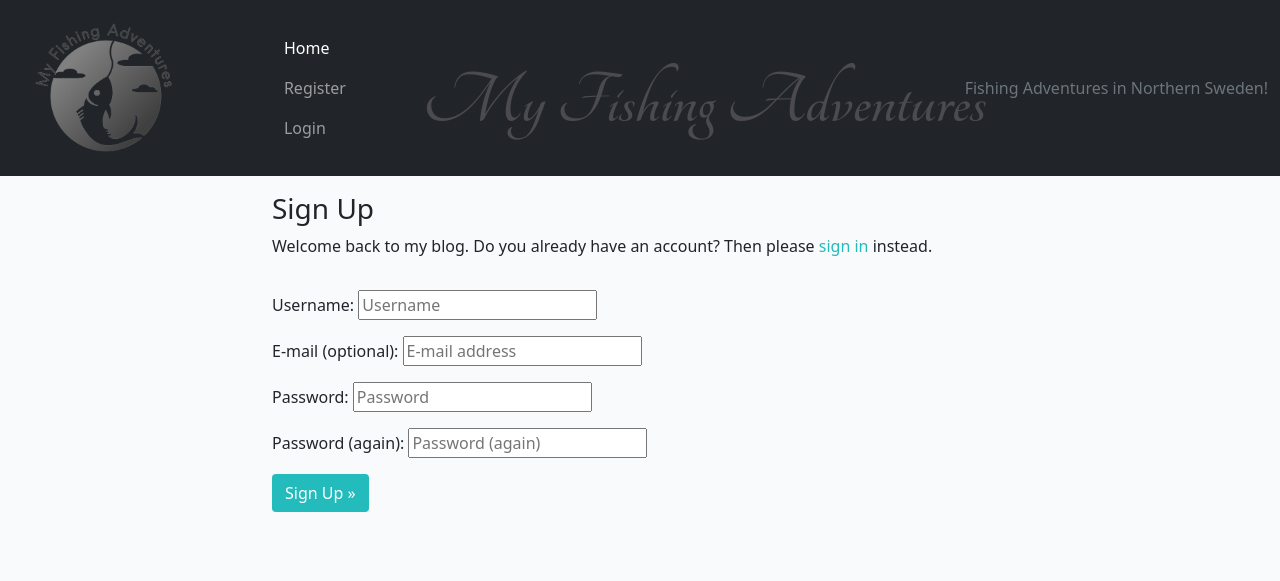
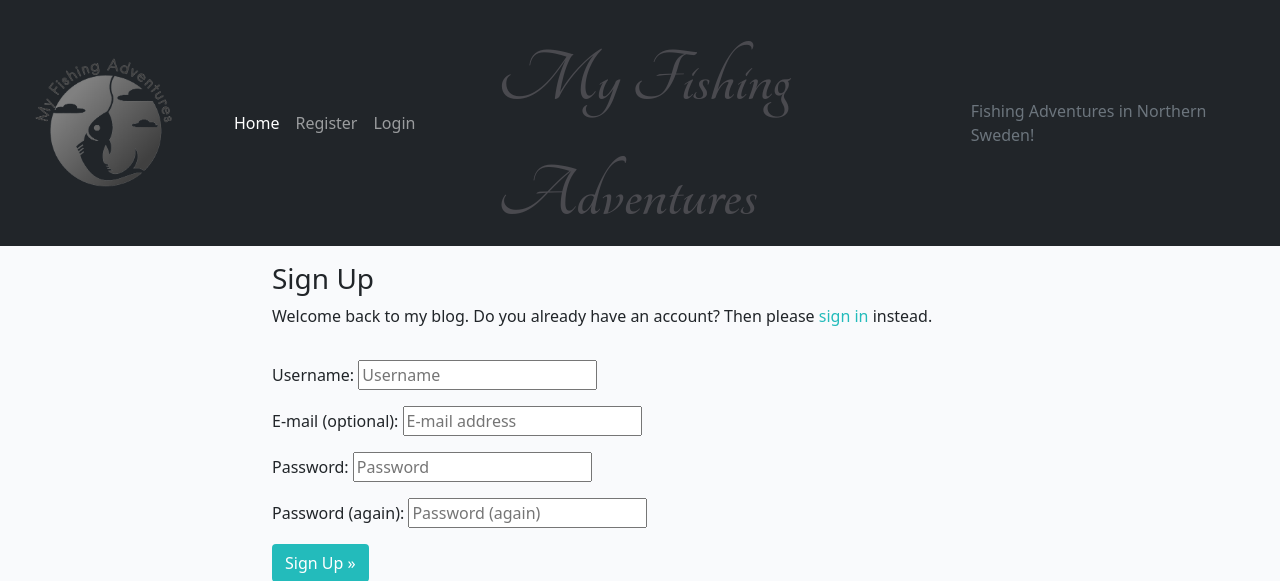
Before and after one commit to markdaniel1982/MD82-P4, a Django app: page /accounts/signup/ in a window 1280 px wide. Shown: the top 581 px of the page. Run offline with Django 3.2, Linux system fonts and the light colour scheme; some libraries are stand-ins or nearby versions.

Commit message:
fix styling on navbar for logo and text alignment

```diff
--- a/static/css/style.css
+++ b/static/css/style.css
@@ -9,6 +9,10 @@ body {
     font-size: 1.4rem;
     font-weight: 700;
     color: #4A4A4F;
+}
+
+li {
+    display: contents;
 }
 
 .navbar-brand {
@@ -27,6 +31,7 @@ body {
     top: 14px;
     left: 10%;
 }
+
 
 #navlogo {
     height: 150px;
--- a/templates/base.html
+++ b/templates/base.html
@@ -37,12 +37,12 @@
             </button>
             <div class="collapse navbar-collapse" id="navbarText">
                 <ul class="navbar-nav me-auto mb-2 mb-lg-0">
-                    <span class="nav-link-adjusted">
+
                     <li class="nav-item">
                         <a class="nav-link active" aria-current="page" href="{% url 'home' %}">Home</a>
-                        </li>
+
                         {% if user.is_authenticated %}
-                        <li class="nav-item">
+
                         <span class="nav-link active"><strong>{{ user }} </strong><a id="nav-link-logout"
                                 href="{% url 'account_logout' %}">(<small">Logout</small>)</a></span>
 
@@ -54,9 +54,8 @@
                         <a class="nav-link" href="{% url 'account_login' %}">Login</a>
                     </li>
                     {% endif %}
-                    </span>
 
-                    <span class="display-1 logotext">My Fishing Adventures</span></li>
+                    <span class="logotext">My Fishing Adventures</span></li>
                 </ul>
                 <span class="navbar-text text-muted">
                     Fishing Adventures in Northern Sweden!
```
Lines whose indentation alone changed are shown as unchanged.
